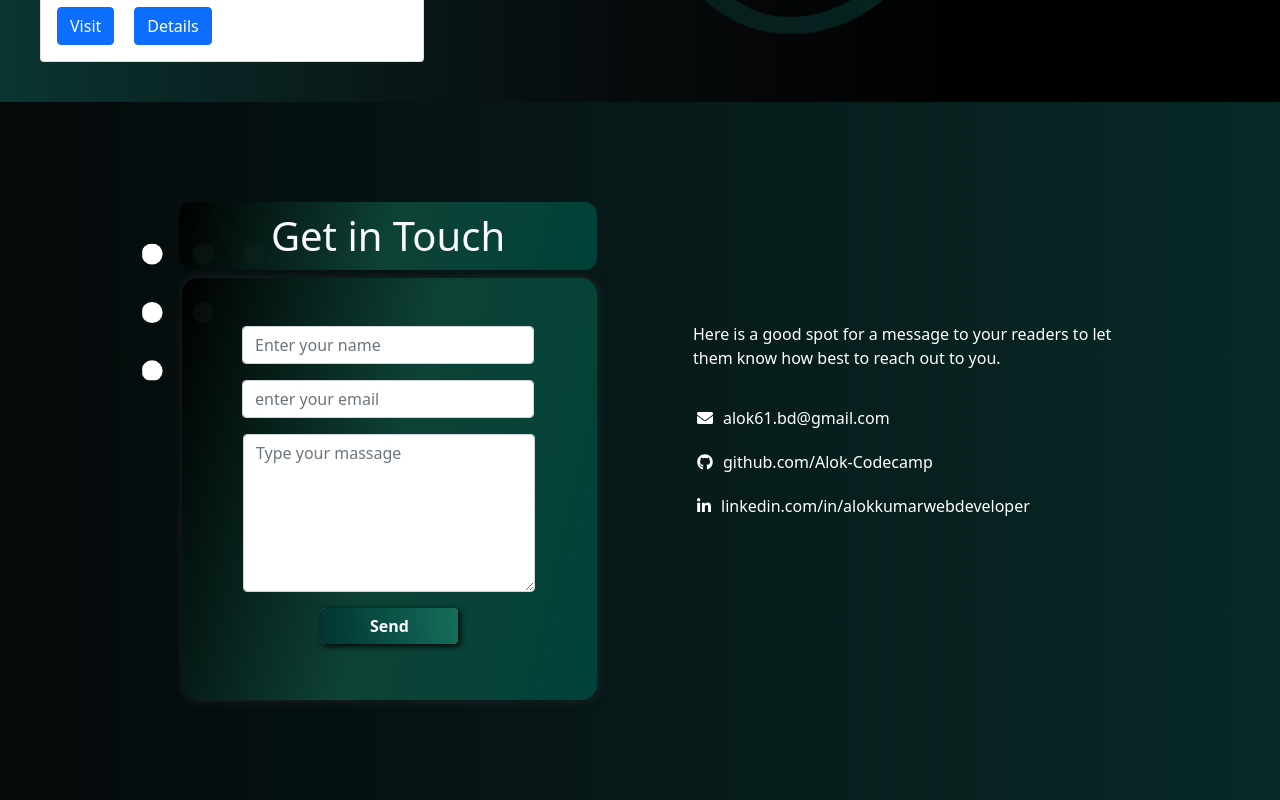
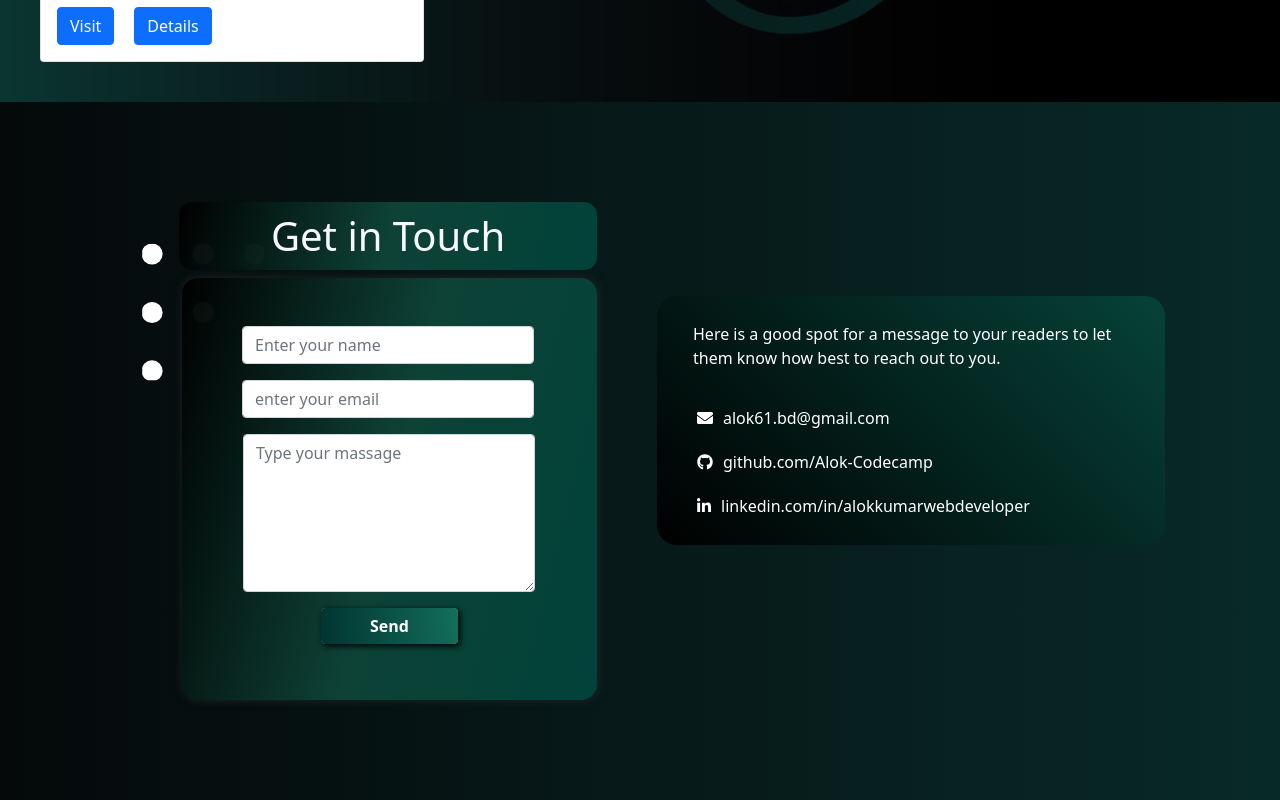
Before and after one commit to Alok-Codecamp/alok-portfolio, a React (Create React App) app: page / in a window 1280 px wide. Shown: the part 1448-2248 px from the top of the page. Built offline with nearby package versions, Linux system fonts and the light colour scheme.

Commit message:
background bug fix

```diff
--- a/src/Pages/ContactMe/contact.css
+++ b/src/Pages/ContactMe/contact.css
@@ -53,7 +53,7 @@
 }
 
 .contact-text{
-    ackground-image: linear-gradient(45deg, black, #064238);
+    background-image: linear-gradient(45deg, black, #064238);
     color: white;
     margin-left: 60px;
     margin-right: 9%;
```
